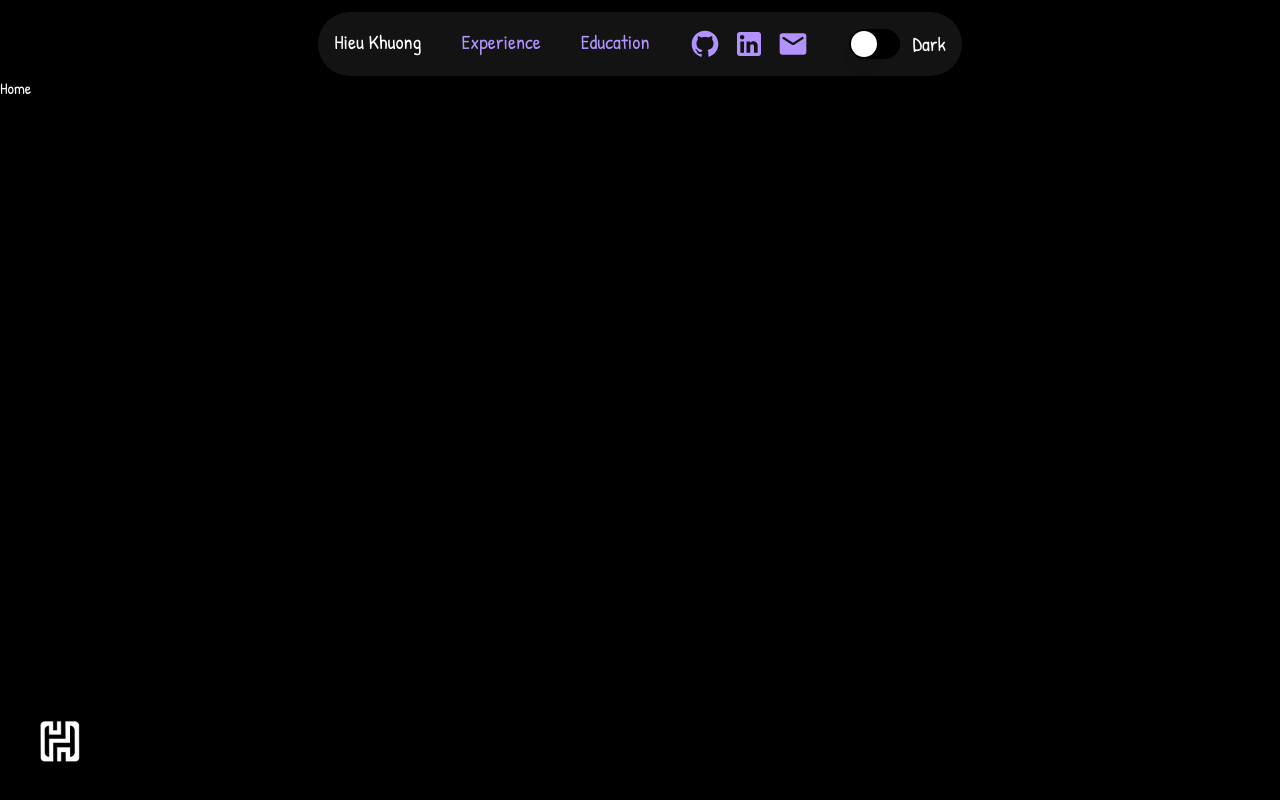
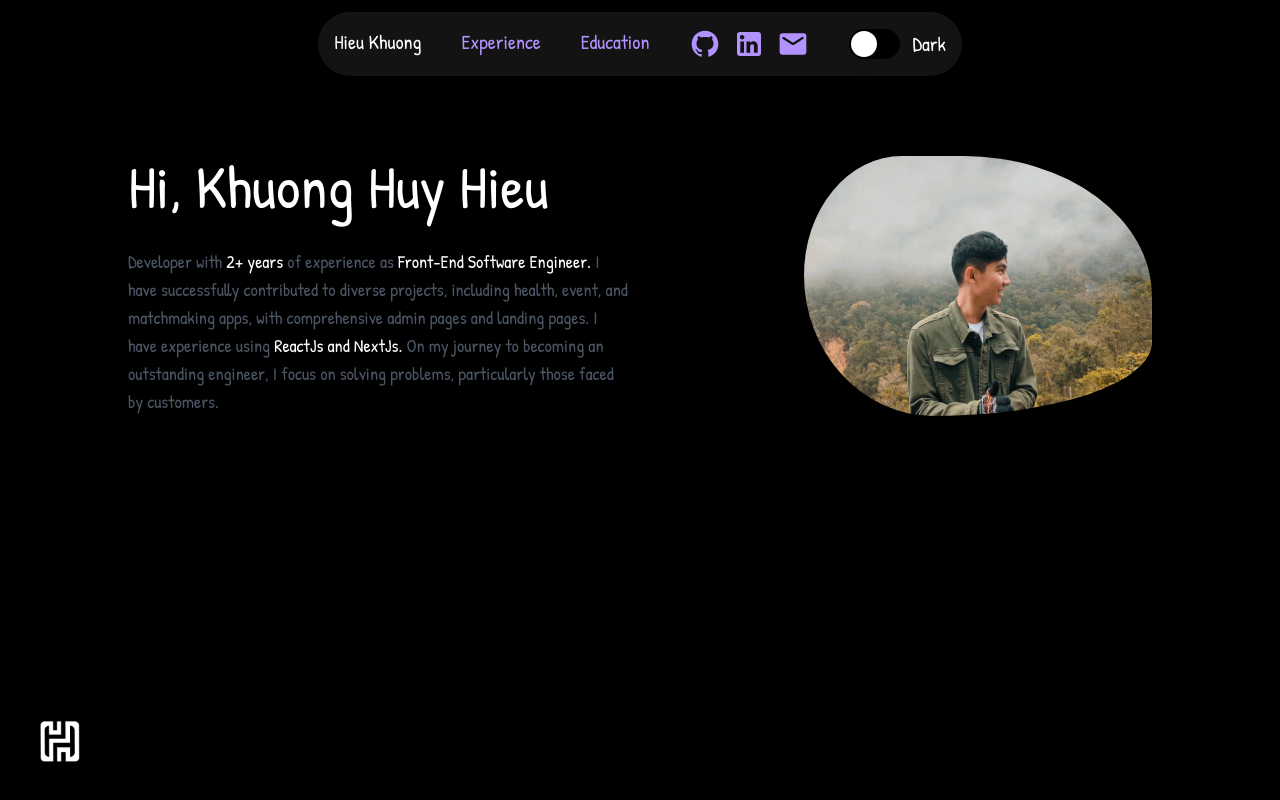
Before and after one commit to khuonghuyhieu/portfolio, a Next.js app: page / in a window 1280 px wide. Built offline with nearby package versions, Linux system fonts and the light colour scheme.

Commit message:
information home

```diff
--- a/src/constants/assets.js
+++ b/src/constants/assets.js
@@ -4,4 +4,5 @@ export default {
     DARK: '/images/logo_portfolio.png',
     LIGHT: '/images/logo_portfolio_white.png',
   },
+  AVATAR: '/images/avatar.jpg',
 }
--- a/src/styles/globals.css
+++ b/src/styles/globals.css
@@ -5,6 +5,7 @@
 @layer base {
   :root {
     --text-default: white;
+    --text-theme: white;
     --bg-background: black;
 
     /* color */
@@ -19,6 +20,7 @@
 
   [data-theme='light'] {
     --text-default: black;
+    --text-theme: black;
     --bg-background: white;
   }
 }
@@ -35,3 +37,28 @@
     text-wrap: balance;
   }
 }
+
+.avatar-custom {
+  width: 348px;
+  border-radius: 60% 40% 30% 70% / 60% 30% 70% 40%;
+  background-image: linear-gradient(45deg, #08aeea, #2af598, 100%);
+  background: url(../../public/images/avatar.jpg) no-repeat;
+  background-size: cover;
+  background-position: center;
+  background-blend-mode: multiply;
+  animation: mor 8s ease-in-out infinite 1s;
+}
+
+@keyframes mor {
+  0% {
+    border-radius: 60% 40% 30% 70% / 60% 30% 70% 40%;
+  }
+
+  50% {
+    border-radius: 30% 60% 70% 40% / 50% 60% 30% 60%;
+  }
+
+  100% {
+    border-radius: 60% 40% 30% 70% / 60% 30% 70% 40%;
+  }
+}
--- /dev/null
+++ b/src/views/Home/components/InformationSection/index.js
@@ -0,0 +1,21 @@
+export const InformationSection = () => {
+  return (
+    <section className="m-auto mt-20 max-w-[1024px]">
+      <div className="flex justify-between">
+        <div className="max-w-[500px]">
+          <h1 className="text-6xl">Hi, Khuong Huy Hieu</h1>
+          <p className="mt-8 text-lg text-gray-600">
+            Developer with <span className=" text-theme">2+ years</span> of experience as
+            <span className="text-theme"> Front-End Software Engineer. </span> I have successfully
+            contributed to diverse projects, including health, event, and matchmaking apps, with
+            comprehensive admin pages and landing pages. I have experience using
+            <span className="text-theme"> ReactJs and NextJs. </span>On my journey to becoming an
+            outstanding engineer, I focus on solving problems, particularly those faced by
+            customers.
+          </p>
+        </div>
+        <div className="avatar-custom" />
+      </div>
+    </section>
+  )
+}
--- a/src/views/Home/index.js
+++ b/src/views/Home/index.js
@@ -1,3 +1,11 @@
+'use client'
+
+import { InformationSection } from './components/InformationSection'
+
 export const HomeView = () => {
-  return <div>Home</div>
+  return (
+    <div>
+      <InformationSection />
+    </div>
+  )
 }
--- a/tailwind.config.js
+++ b/tailwind.config.js
@@ -1,23 +1,26 @@
 /** @type {import('tailwindcss').Config} */
 module.exports = {
   content: [
-    "./src/pages/**/*.{js,ts,jsx,tsx,mdx}",
-    "./src/components/**/*.{js,ts,jsx,tsx,mdx}",
-    "./src/app/**/*.{js,ts,jsx,tsx,mdx}",
-    "./src/view/**/*.{js,ts,jsx,tsx,mdx}",
+    './src/pages/**/*.{js,ts,jsx,tsx,mdx}',
+    './src/components/**/*.{js,ts,jsx,tsx,mdx}',
+    './src/app/**/*.{js,ts,jsx,tsx,mdx}',
+    './src/views/**/*.{js,ts,jsx,tsx,mdx}',
   ],
   theme: {
     extend: {
       colors: {
         white: 'var(--white)',
-        'gray-900':'var(--gray-900)',
+        'gray-900': 'var(--gray-900)',
         'gray-800': 'var(--gray-800)',
-        'gray-700':'var(--gray-700)',
-        'gray-400':'var(--gray-400)',
-        'green-300':'var(--green-300)',
-        purple: 'var(--purple)'
-      }
+        'gray-700': 'var(--gray-700)',
+        'gray-400': 'var(--gray-400)',
+        'green-300': 'var(--green-300)',
+        purple: 'var(--purple)',
+      },
+      textColor: {
+        theme: 'var(--text-theme)',
+      },
     },
   },
   plugins: [],
-};
+}
```
Also changed, not shown: public/images/avatar.jpg (added).
